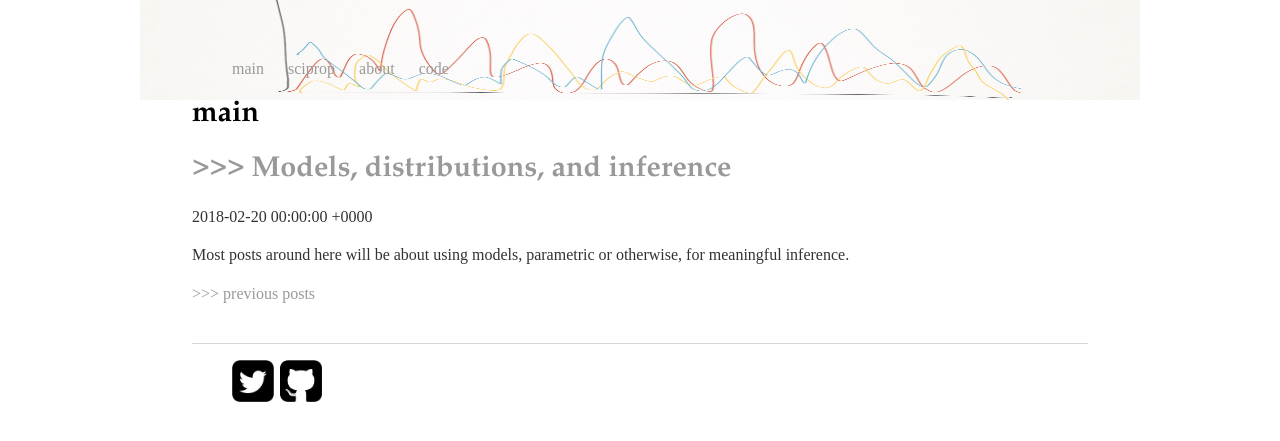
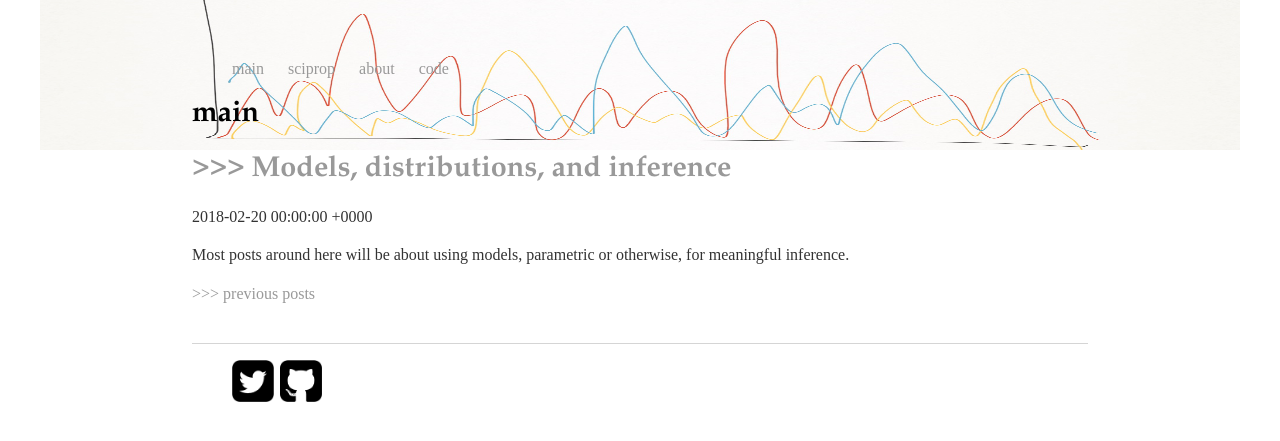
Before and after one commit to caesoma/caesoma.github.io, a Jekyll site: the page built from index.html, in a window 1280 px wide. Shown: the top 441 px of the page. Built offline with Jekyll 4.4.1, drawn with Linux system fonts in a browser that asks for light colours; the list of posts is cut into pages by our own code.

Commit message:
update layout

```diff
--- a/css/main.css
+++ b/css/main.css
@@ -2,7 +2,7 @@ body {
     background-image: url(../images/gp.jpeg);
     background-position: center top;
     background-repeat: no-repeat;
-    background-size: 1000px 100px;
+    background-size: 1200px 150px;
     margin: 60px auto;
     width: 70%;
 }
```
